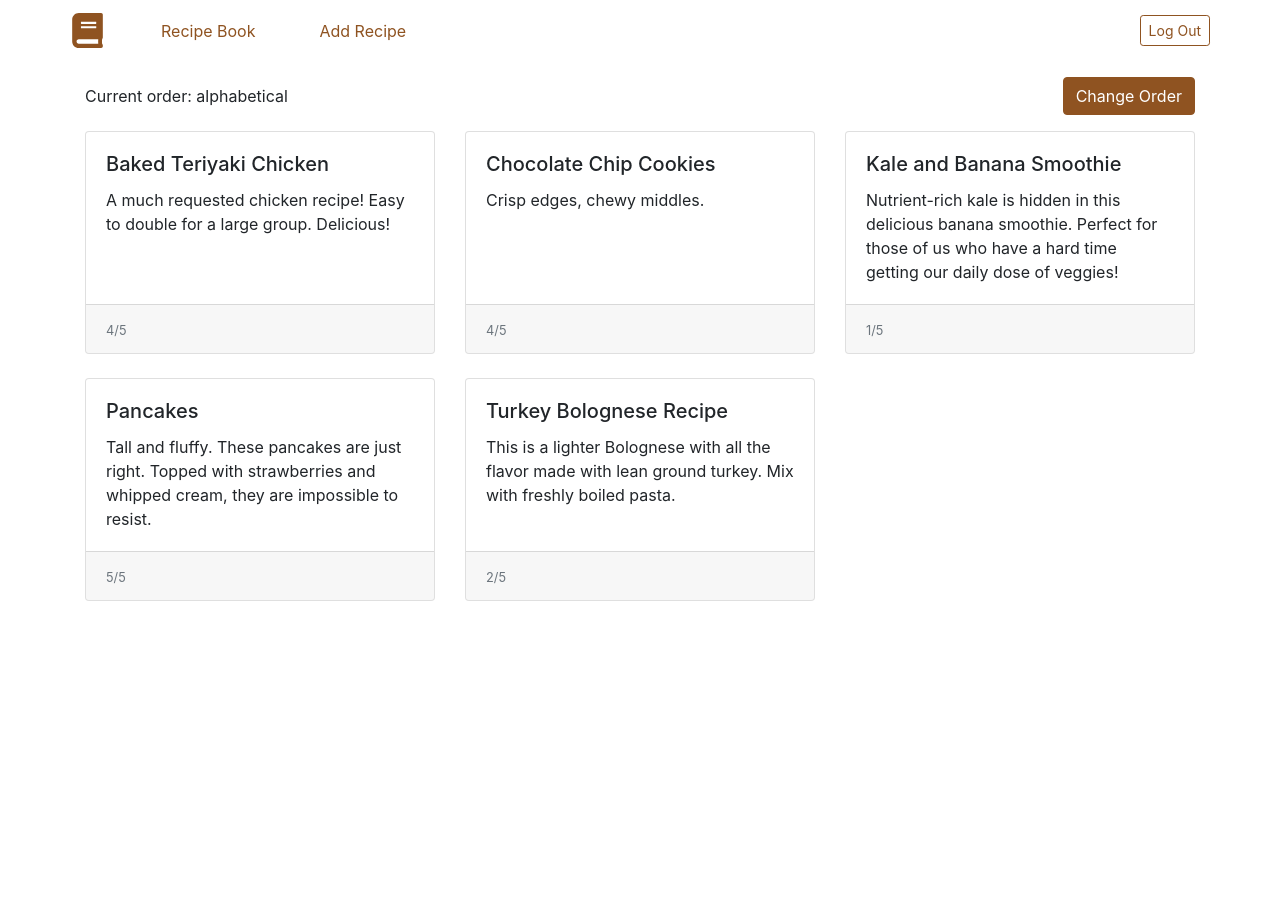
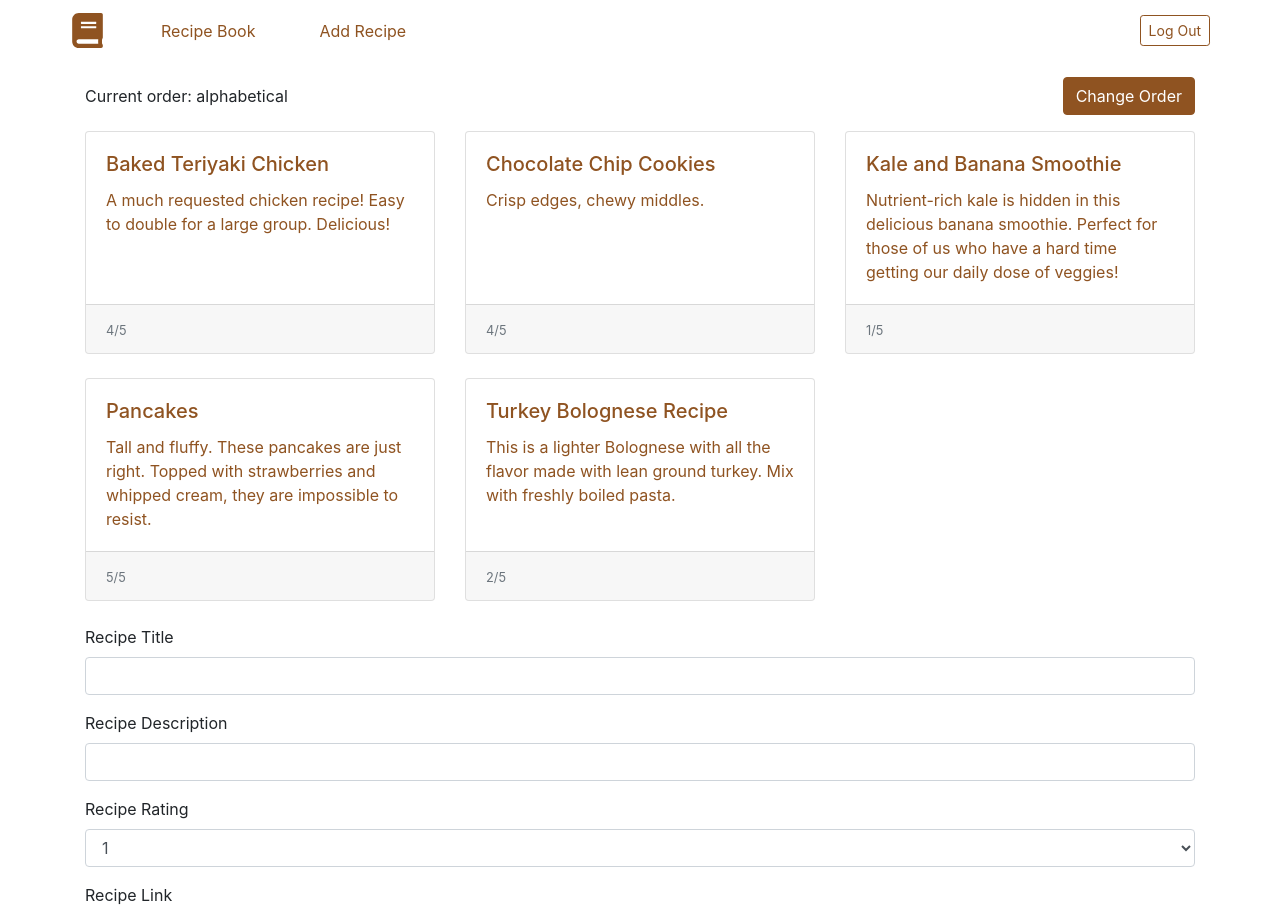
Before and after one commit to smythluke/recipe-book, a React (Create React App) app: page / in a window 1280 px wide. Shown: the top 913 px of the page. Before the commit the page ends 800 px from the top, so only its background shows below. Built offline with nearby package versions, Linux system fonts and the light colour scheme.

Commit message:
AddRecipe Controlled Form

```diff
--- /dev/null
+++ b/src/AddRecipe.js
@@ -0,0 +1,69 @@
+import React from 'react';
+
+class AddRecipe extends React.Component {
+	constructor(props){
+		super(props);
+		this.state = {
+			newTitle: "",
+			newDescription: "",
+			newRating: "1",
+			newLink: ""
+		}
+		this.handleChange = this.handleChange.bind(this);
+		this.handleSubmit = this.handleSubmit.bind(this);
+	}
+
+	handleChange(event){
+		let target = event.target;
+		let name = target.name;
+		let value = target.value;
+
+		this.setState({
+			[name]: value
+		});
+	}
+
+	handleSubmit(){
+		alert(this.state.newTitle + "\n" + this.state.newDescription + "\n" + this.state.newRating + "\n" + this.state.newLink);
+		this.setState({
+			newTitle: "",
+			newDescription: "",
+			newRating: "1",
+			newLink:""
+		});
+	}
+
+	render(){
+		return (
+			<div className="container">
+				<form>
+					<div className="form-group">
+						<label htmlFor="newTitle">Recipe Title</label>
+						<input type="text" className="form-control" id="newTitle" name="newTitle" autoComplete="off" value={this.state.newTitle} onChange={this.handleChange} />
+					</div>
+					<div className="form-group">
+						<label htmlFor="newDescription">Recipe Description</label>
+						<input type="text" className="form-control" id="newDescription" name="newDescription" autoComplete="off" value={this.state.newDescription} onChange={this.handleChange} />
+					</div>
+					<div className="form-group">
+						<label htmlFor="newRating">Recipe Rating</label>
+						<select className="form-control" id="newRating" name="newRating" value={this.state.newRating} onChange={this.handleChange} >
+							<option value="1">1</option>
+							<option value="2">2</option>
+							<option value="3">3</option>
+							<option value="4">4</option>
+							<option value="5">5</option>
+						</select>
+					</div>
+					<div className="form-group">
+						<label htmlFor="newlink">Recipe Link</label>
+						<input type="text" className="form-control" id="newLink" name="newLink" autoComplete="off" value={this.state.newLink} onChange={this.handleChange} />
+					</div>
+					<button type="button" className="btn btn-primary" onClick={this.handleSubmit}>Add Recipe</button>
+				</form>
+			</div>
+		);
+	}
+}
+
+export default AddRecipe;
--- a/src/App.js
+++ b/src/App.js
@@ -2,12 +2,14 @@ import React from 'react';
 import './App.scss';
 import Navigation from './Navigation';
 import RecipeBook from './RecipeBook';
+import AddRecipe from './AddRecipe';
 
 function App() {
 	return (
 		<React.Fragment>
 			<Navigation />
 			<RecipeBook />
+			<AddRecipe />
 		</React.Fragment>
 	);
 }
--- a/src/RecipeBook.js
+++ b/src/RecipeBook.js
@@ -3,6 +3,7 @@ import React from 'react';
 function RecipeCard(props){
 	return(
 		<div className="col mb-4">
+			<a href={props.link} target="_blank" rel="noopener noreferrer">
 				<div className="card h-100">
 					<div className="card-body">
 						<h5 className="card-title">{props.title}</h5>
@@ -12,6 +13,7 @@ function RecipeCard(props){
 						<small className="text-muted">{props.rating}</small>
 					</div>
 				</div>
+			</a>
 		</div>
 	);
 }
@@ -36,27 +38,32 @@ class RecipeBook extends React.Component {
 			{
 				title: "Chocolate Chip Cookies",
 				description: "Crisp edges, chewy middles.",
-				rating: 4
+				rating: 4,
+				link: "https://www.allrecipes.com/recipe/10813/best-chocolate-chip-cookies/"
 			},
 			{
 				title: "Baked Teriyaki Chicken",
 				description: "A much requested chicken recipe! Easy to double for a large group. Delicious!",
-				rating: 4
+				rating: 4,
+				link: "https://www.allrecipes.com/recipe/9023/baked-teriyaki-chicken/"
 			},
 			{
 				title: "Turkey Bolognese Recipe",
 				description: "This is a lighter Bolognese with all the flavor made with lean ground turkey. Mix with freshly boiled pasta.",
-				rating: 2
+				rating: 2,
+				link: "https://www.allrecipes.com/recipe/261949/turkey-bolognese-recipe/"
 			},
 			{
 				title: "Kale and Banana Smoothie",
 				description: "Nutrient-rich kale is hidden in this delicious banana smoothie. Perfect for those of us who have a hard time getting our daily dose of veggies!",
-				rating: 1
+				rating: 1,
+				link: "https://www.allrecipes.com/recipe/173730/kale-and-banana-smoothie/"
 			},
 			{
 				title: "Pancakes",
 				description: "Tall and fluffy. These pancakes are just right. Topped with strawberries and whipped cream, they are impossible to resist.",
-				rating: 5
+				rating: 5,
+				link: "https://www.allrecipes.com/recipe/162760/fluffy-pancakes/"
 			}
 		];
 
@@ -96,7 +103,7 @@ class RecipeBook extends React.Component {
 				</div>
 				<div className="row row-cols-1 row-cols-md-3">
 					{recipes.map((recipe, i) => (
-						<RecipeCard key={i} title={recipe.title} description={recipe.description} rating={recipe.rating+"/5"} />
+						<RecipeCard key={i} title={recipe.title} description={recipe.description} rating={recipe.rating+"/5"} link={recipe.link} />
 					))}
 				</div>
 			</section>
```
Lines whose indentation alone changed are shown as unchanged.
